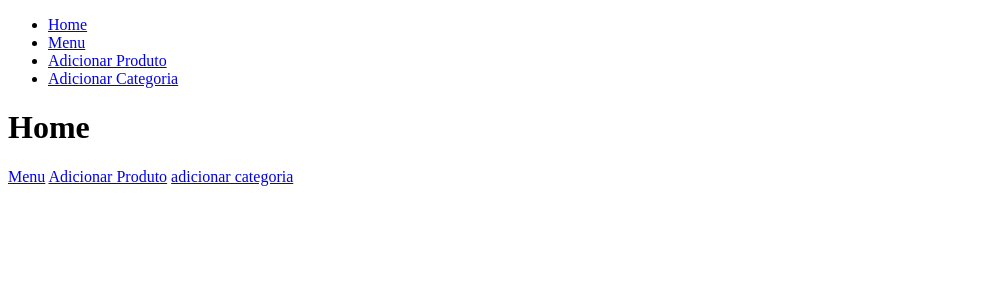
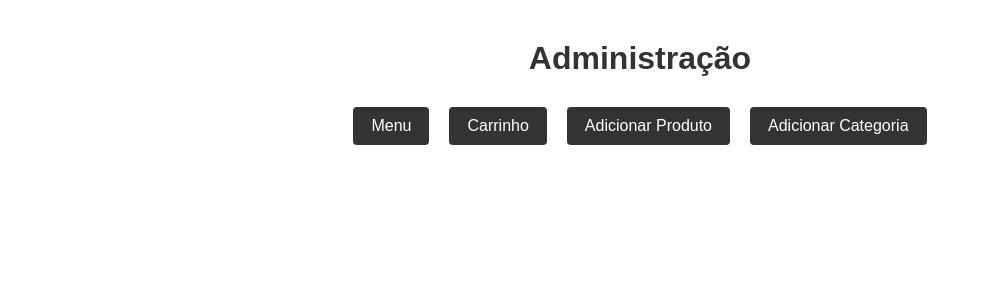
Before and after one commit to vitorlourival22/Gar-om-Digital, a Django app: page / in a window 1280 px wide. Shown: the top 300 px of the page, without its empty margins (0-982 px from the left). Run offline with Django 5.2, Linux system fonts and the light colour scheme.

Commit message:
projeto atualizado

```diff
--- a/config/settings.py
+++ b/config/settings.py
@@ -11,6 +11,7 @@ https://docs.djangoproject.com/en/5.1/ref/settings/
 """
 
 from pathlib import Path
+import os
 
 # Build paths inside the project like this: BASE_DIR / 'subdir'.
 BASE_DIR = Path(__file__).resolve().parent.parent
@@ -120,6 +121,9 @@ USE_TZ = True
 # https://docs.djangoproject.com/en/5.1/howto/static-files/
 
 STATIC_URL = 'static/'
+STATICFILES_DIRS = [
+    os.path.join(BASE_DIR, 'static'),
+]
 
 # Default primary key field type
 # https://docs.djangoproject.com/en/5.1/ref/settings/#default-auto-field
--- /dev/null
+++ b/static/css/home.css
@@ -0,0 +1,26 @@
+body {
+            font-family: Arial, sans-serif;
+            margin: 0;
+        }
+        h1 {
+            text-align: center;
+            margin-top: 40px;
+            color: #333;
+        }
+        .links {
+            display: flex;
+            justify-content: center;
+            gap: 20px;
+            margin-top: 30px;
+        }
+        .links a {
+            background: #333;
+            color: #fff;
+            padding: 10px 18px;
+            border-radius: 4px;
+            text-decoration: none;
+            transition: background 0.2s;
+        }
+        .links a:hover {
+            background: #555;
+        }
--- a/templates/add_item.html
+++ b/templates/add_item.html
@@ -7,7 +7,7 @@
 </head>
 <body>
     <h1>Add New Item</h1>
-    <a href="{% url 'item_menu' %}">Back</a>
+    <a href="{% url 'home' %}">Back</a>
 
     <form method="post" action="{% url 'add_item' %}">
         {% csrf_token %}
--- a/templates/cart.html
+++ b/templates/cart.html
@@ -1,3 +1,6 @@
+{% load static %}
+<head>
+  <link rel="stylesheet" href="{% static 'css/cart.css' %}">
 <h2>Seu Carrinho</h2>
 
 {% if cart %}
@@ -5,6 +8,7 @@
     {% for id, item in cart.items %}
       <li>
         {{ item.nome }} - {{ item.quantity }} x R$ {{ item.price }}
+        <button></button>
         <a href="{% url 'remove_cart' id %}">Remover</a>
       </li>
     {% endfor %}
--- a/templates/home.html
+++ b/templates/home.html
@@ -1,24 +1,19 @@
+{% load static %}
 <!DOCTYPE html>
 <html lang="en">
 <head>
     <meta charset="UTF-8">
     <meta name="viewport" content="width=device-width, initial-scale=1.0">
+    <link rel="stylesheet" href="{% static 'css/home.css' %}">
     <title>Home</title>
 </head>
-<header>
-    <nav>
-        <ul>
-            <li><a href="{% url 'home' %}">Home</a></li>
-            <li><a href="{% url 'item_menu' %}">Menu</a></li>
-            <li><a href="{% url 'add_item' %}">Adicionar Produto</a></li>
-            <li><a href="{% url 'add_category' %}">Adicionar Categoria</a></li>
-        </ul>
-    </nav>
-</header>
 <body>
-    <h1>Home</h1>
-    <a href="{% url 'item_menu'%}">Menu</a>
-    <a href="{% url 'add_item' %}">Adicionar Produto</a>
-    <a href="{% url 'add_category'%}">adicionar categoria</a>
+    <h1>Administração</h1>
+    <div class="links">
+        <a href="{% url 'item_menu'%}">Menu</a>
+        <a href="{% url 'view_cart' %}">Carrinho</a>
+        <a href="{% url 'add_item' %}">Adicionar Produto</a>
+        <a href="{% url 'add_category'%}">Adicionar Categoria</a>
+    </div>
 </body>
 </html>
```
Also changed, not shown: static/css/cart.css (added, +32 -0 lines), static/css/item_menu.css (added, +31 -0 lines), templates/item_menu.html (+9 -1 lines), db.sqlite3, templates/static/home.css (deleted).
